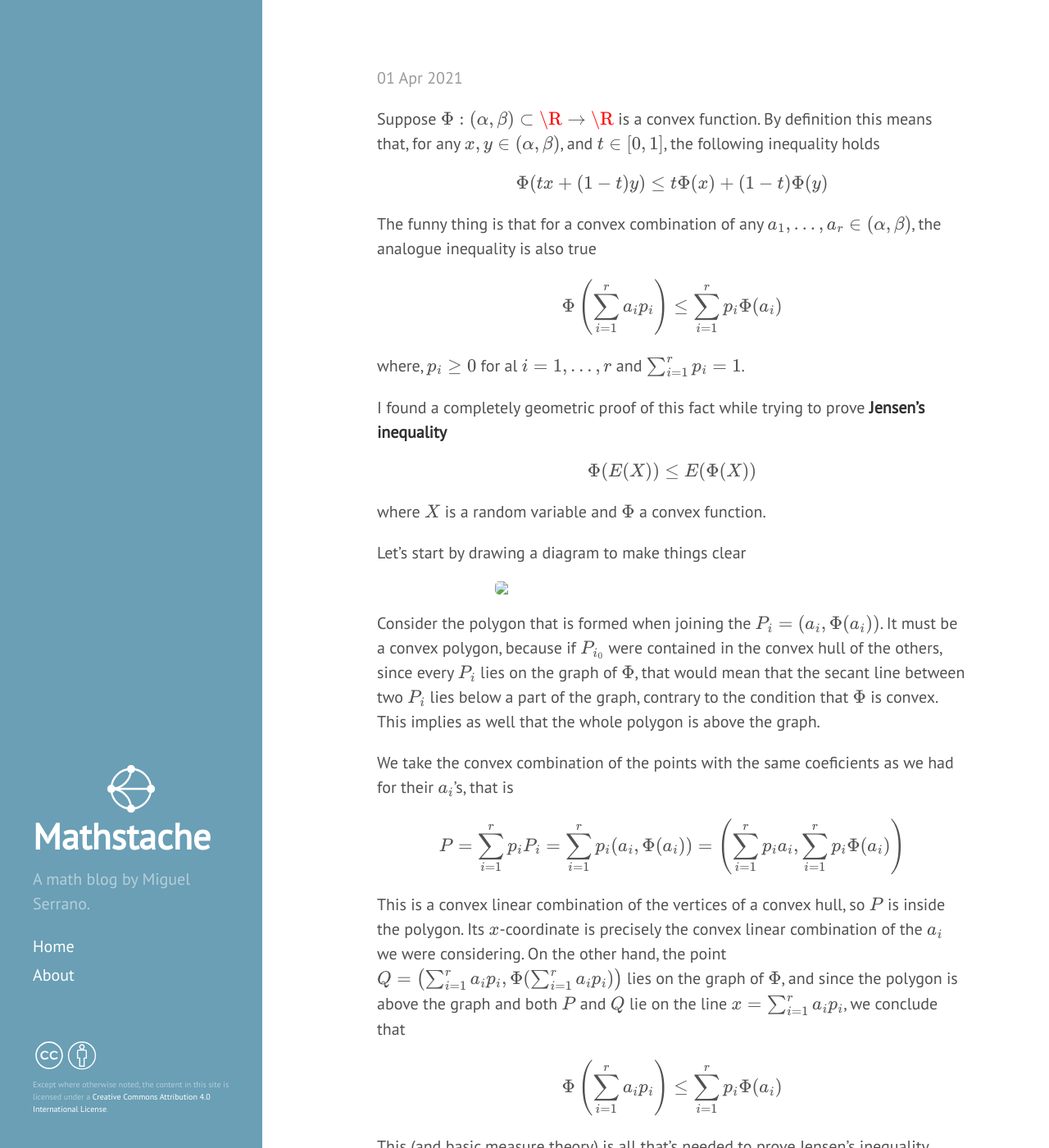
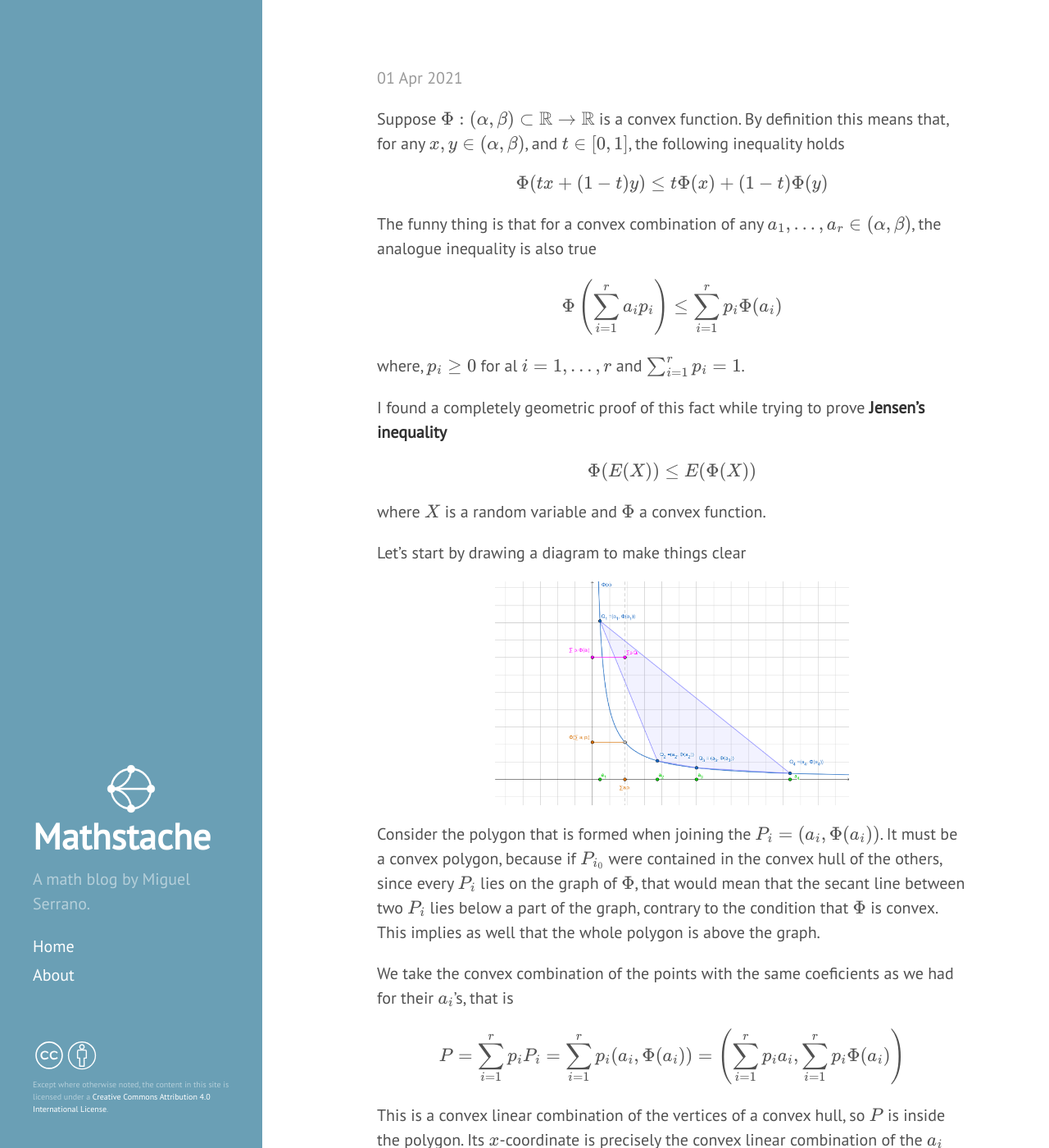
Before and after one commit to homomorfismo/blog, a Jekyll site: the page built from _posts/2021-03-31-Jensens-inequality.md, in a window 1280 px wide and 1400 px high. Shown: the whole window at 82% size. Built offline with Jekyll 4.4.1, drawn with Linux system fonts in a browser that asks for light colours; our own code applies the rules of GitHub Pages for plain Markdown files; formulas are drawn with MathJax 3; a script that is not in the unit is left out; some of the changed text lies outside the part shown.

Commit message:
Update 2021-03-31-Jensens-inequality.md

```diff
--- a/_posts/2021-03-31-Jensens-inequality.md
+++ b/_posts/2021-03-31-Jensens-inequality.md
@@ -1,8 +1,11 @@
 ---
-title:Jensen's inequality
+layout:Post
+title: Jensen's Inequality
 ---
 
-Suppose $\Phi:(\alpha,\beta)\subset \R \to \R$ is a convex function. By definition this means that, for any $x,y \in (\alpha,\beta)$, and $t\in [0,1]$, the following inequality holds
+
+
+Suppose $\Phi:(\alpha,\beta)\subset \mathbb{R} \to \mathbb{R}$ is a convex function. By definition this means that, for any $x,y \in (\alpha,\beta)$, and $t\in [0,1]$, the following inequality holds
 
 
 $$
@@ -32,8 +35,8 @@ where $X$ is a random variable and $\Phi$ a convex function.
 
 Let's start by drawing a diagram to make things clear
 
-<img src="2021-03-31-Jensens-inequality\light.png" class="pic_lightmode">
-<img src="2021-03-31-Jensens-inequality\dark.png" class="pic_darkmode">
+<img src="/pictures/2021-03-31-Jensens-inequality/light.png" class="pic_lightmode">
+<img src="/pictures/2021-03-31-Jensens-inequality/dark.png" class="pic_darkmode">
 
 Consider the polygon that is formed when joining the $P_i = (a_i, \Phi(a_i))$. It must be a convex polygon, because if $P_{i_0}$ were contained in the convex hull of the others, since every $P_i$ lies on the graph of $\Phi$, that would mean that the secant line between two $P_i$ lies below a part of the graph, contrary to the condition that $\Phi$ is convex. This implies as well that the whole polygon is above the graph.
 
@@ -59,7 +62,7 @@ This (and basic measure theory) is all that's needed to prove Jensen's inequalit
 
 ### Jensen's inequality
 
-Let $Y:\Omega \to \R$, be a simple non negative random variable expressed in canonical form $Y= \sum_{i=1}^r a_i \chi_{A_i}$. This means that $a_i \geq 0$ for al $i$,  $\bigcup_i A_i = \Omega$, $A_i\cap A_j = \varnothing$ if $i\neq j$, and $a_i \neq a_j$ if $i\neq j$. By definition, its expected value is
+Let $Y:\Omega \to\mathbb{R}$, be a simple non negative random variable expressed in canonical form $Y= \sum_{i=1}^r a_i \chi_{A_i}$. This means that $a_i \geq 0$ for al $i$,  $\bigcup_i A_i = \Omega$, $A_i\cap A_j = \varnothing$ if $i\neq j$, and $a_i \neq a_j$ if $i\neq j$. By definition, its expected value is
 
 
 $$
@@ -67,7 +70,7 @@ E(Y) = \sum_{i=1}^r a_i P(A_i) = \sum_{i=1}^r a_i p_i
 $$
 
 
-this is a convex linear combination of the $a_i$. For any function $\Phi:\R\to \R$ we have that
+this is a convex linear combination of the $a_i$. For any function $\Phi:\R\to\mathbb{R}$ we have that
 
 
 $$
```
